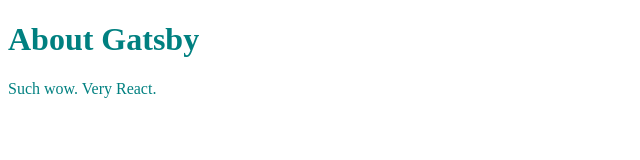
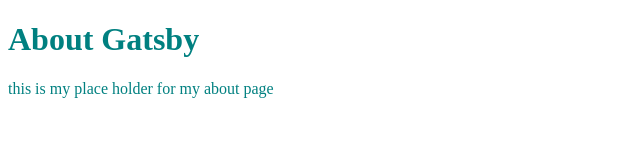
Before and after one commit to joshie-2/gatsby_netlify_tutorial, a Gatsby site: page /about in a window 1280 px wide. Shown: the whole page, without its empty margins (0-640 px from the left). Built offline with nearby package versions, Linux system fonts and the light colour scheme; Gatsby itself is replaced by a stand-in of ours.

Commit message:
changed about page text

```diff
--- a/src/pages/about.js
+++ b/src/pages/about.js
@@ -4,7 +4,7 @@
   return (
     <div style={{ color: `teal` }}>
       <Header headerText="About Gatsby" />
-      <p>Such wow. Very React.</p>
+      <p>this is my place holder for my about page</p>
     </div>
   )
 }
```
